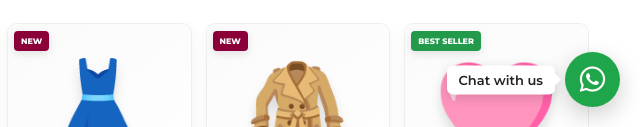
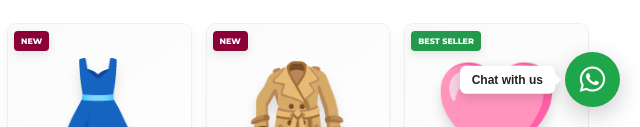
Before and after one commit to ac8014159-ui/gupta-garment, a plain HTML site: page index.html in a window 1280 px wide. Shown: the part 673-800 px from the top of the page, 640-1280 px from the left. Drawn offline with nearby package versions, Linux system fonts and the light colour scheme; a web font is replaced by a local one.

Commit message:
Update style.css

```diff
--- a/style.css
+++ b/style.css
@@ -4348,50 +4348,100 @@ body.modal-open {
 
 }
 /* =========================================================
-   FLOATING WHATSAPP TOOLTIP - FIX
+   FLOATING WHATSAPP TOOLTIP - FINAL
    ========================================================= */
 
 .floating-whatsapp {
     position: fixed;
 }
 
+
+/* ================= CHAT WITH US TOOLTIP ================= */
+
 .floating-whatsapp .whatsapp-tooltip {
-    position: absolute;
-    right: 65px;
-    top: 50%;
-    transform: translateY(-50%);
-
-    font-size: 13px;
-    line-height: 1;
-    font-weight: 600;
-
-    white-space: nowrap;
-    width: auto;
-    max-width: none;
-
-    padding: 8px 12px;
-
-    background: #ffffff;
-    color: #222222;
-
-    border-radius: 6px;
-
-    box-shadow: 0 3px 12px rgba(0, 0, 0, 0.15);
-
-    z-index: 9999;
-}
-
-/* Small arrow */
+
+    position: absolute !important;
+
+    /* Circle ke left side */
+    top: 50% !important;
+    right: calc(100% + 10px) !important;
+
+    /* Vertical center */
+    transform: translateY(-50%) !important;
+
+    /* Size */
+    width: max-content !important;
+    max-width: none !important;
+    min-width: 0 !important;
+
+    height: auto !important;
+    min-height: 0 !important;
+
+    /* Spacing */
+    padding: 7px 12px !important;
+    margin: 0 !important;
+
+    box-sizing: border-box !important;
+
+    /* Text */
+    font-family: Arial, sans-serif !important;
+    font-size: 12px !important;
+    line-height: 1.2 !important;
+    font-weight: 600 !important;
+    letter-spacing: 0 !important;
+
+    white-space: nowrap !important;
+    text-align: center !important;
+
+    /* Appearance */
+    background: #ffffff !important;
+    color: #222222 !important;
+
+    border-radius: 6px !important;
+
+    box-shadow:
+        0 3px 12px rgba(0, 0, 0, 0.15);
+
+    z-index: 99999 !important;
+
+    pointer-events: none !important;
+}
+
+
+/* ================= SMALL ARROW ================= */
+
 .floating-whatsapp .whatsapp-tooltip::after {
+
     content: "";
-    position: absolute;
-
-    right: -6px;
-    top: 50%;
-
-    transform: translateY(-50%);
-
-    border-width: 6px 0 6px 6px;
-    border-style: solid;
-    border-color: transparent transparent transparent #ffffff;
-}
+
+    position: absolute !important;
+
+    /* Arrow tooltip ke right side par */
+    right: -6px !important;
+    top: 50% !important;
+
+    transform: translateY(-50%) !important;
+
+    width: 0 !important;
+    height: 0 !important;
+
+    border-top: 6px solid transparent !important;
+    border-bottom: 6px solid transparent !important;
+    border-left: 6px solid #ffffff !important;
+}
+
+
+/* ================= MOBILE ================= */
+
+@media (max-width: 768px) {
+
+    .floating-whatsapp .whatsapp-tooltip {
+
+        right: calc(100% + 8px) !important;
+
+        font-size: 11px !important;
+
+        padding: 6px 10px !important;
+    }
+
+}
```
